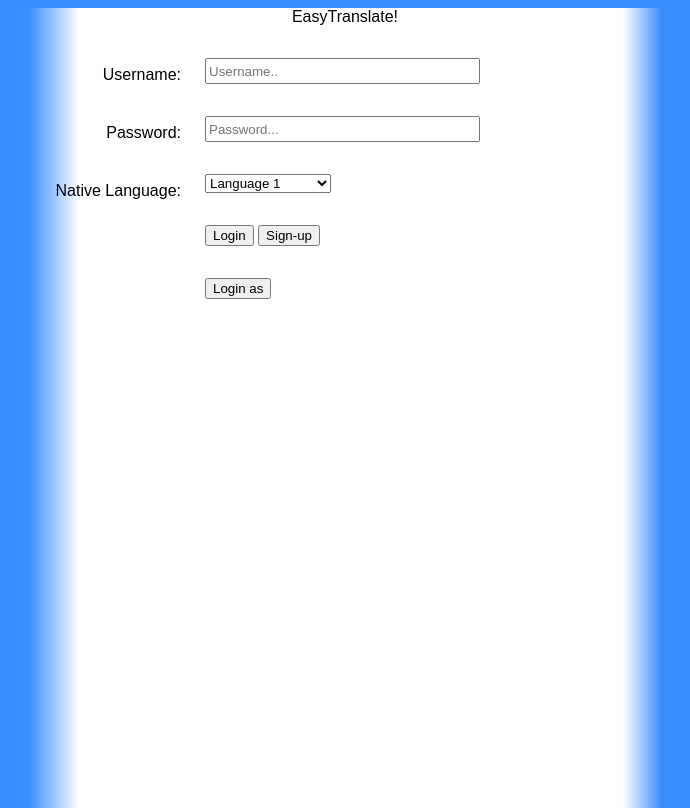
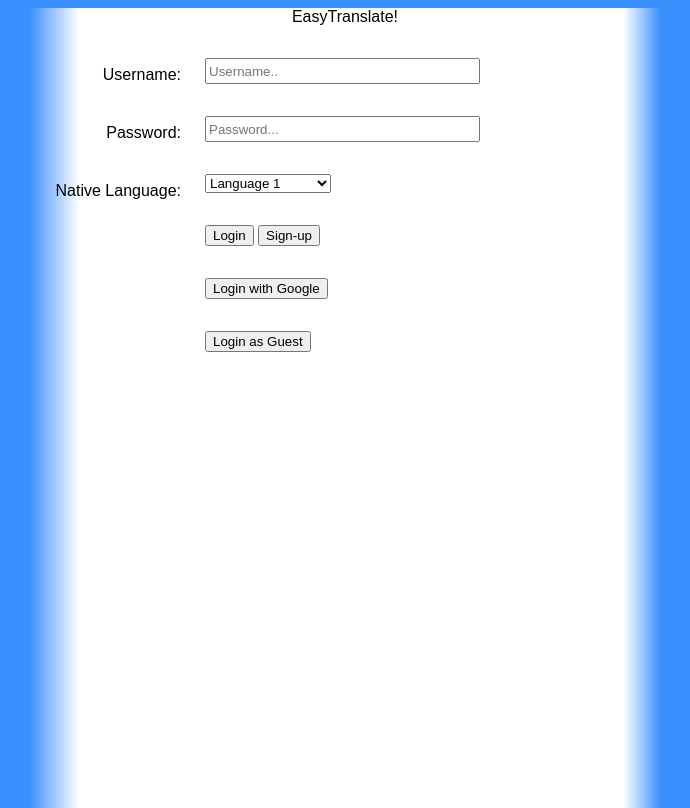
Before and after one commit to ChrisFoster4/inse, a website: page webserver/webpages/index.html in a window 1280 px wide. Shown: the whole page, without its empty margins (295-985 px from the left). Drawn offline with Linux system fonts and the light colour scheme.

Commit message:
Adding google auth login button to login page.

```diff
--- a/webserver/webpages/index.html
+++ b/webserver/webpages/index.html
@@ -4,7 +4,7 @@
 <link rel="stylesheet" type="text/css" href="styleLogin.css"/>
 
 <head>
-  <title>easyTranslate</title>
+  <title>Login - EasyTranslate</title>
   <meta charset="UTF-8" />
 </head>
 
@@ -42,7 +42,10 @@
           <button  id="signupButton" type="button">Sign-up</button>
         </div>
         <div class="form">
-          <button  id="loginButton" type="button">Login as </button>
+          <button  id="loginGoogleButton" type="button">Login with Google</button>
+        </div>
+        <div class="form">
+          <button  id="loginGuestButton" type="button">Login as Guest</button>
         </div>
       </form>
     </section>
```
